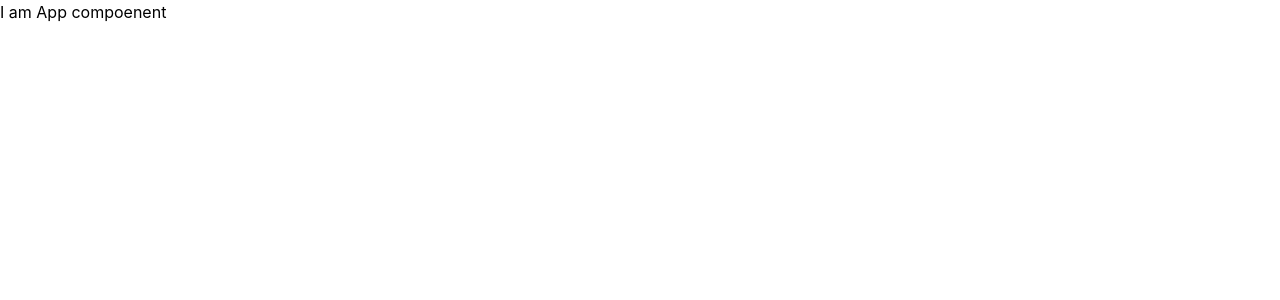
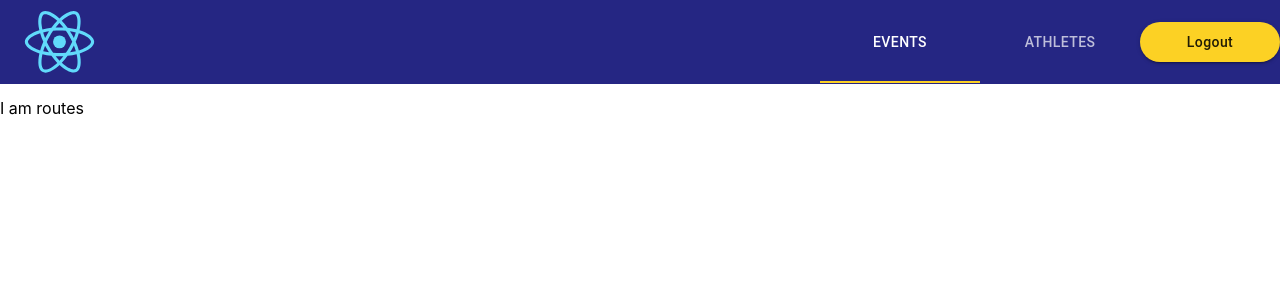
Before and after one commit to Hashamjavedofficial/events-app-frontend, a React (Create React App) app: page / in a window 1280 px wide. Shown: the top 300 px of the page. Built offline with nearby package versions, Linux system fonts and the light colour scheme.

Commit message:
Routes file added and navigation created

```diff
--- a/src/App.js
+++ b/src/App.js
@@ -3,8 +3,8 @@ import { ThemeProvider } from "@material-ui/core";
 import { BrowserRouter } from "react-router-dom";
 import { Provider } from "react-redux";
 
+import Routes from "./Routes";
 import { store } from "./store";
-
 import { theme } from "./utils/theme";
 
 function App() {
@@ -12,7 +12,7 @@ function App() {
     <Provider store={store}>
       <ThemeProvider theme={theme}>
         <BrowserRouter>
-          <h1>I am App compoenent</h1>
+          <Routes />
         </BrowserRouter>
       </ThemeProvider>
     </Provider>
--- /dev/null
+++ b/src/Routes.jsx
@@ -0,0 +1,12 @@
+import React from "react";
+
+import Layout from "./containers/layout";
+
+const Routes = (props) => {
+  return (
+    <Layout>
+      <h1>I am routes</h1>
+    </Layout>
+  );
+};
+export default Routes;
--- /dev/null
+++ b/src/components/Navbar/Navbar.Styles.js
@@ -0,0 +1,93 @@
+import { makeStyles } from "@material-ui/core/styles";
+
+export const navbarStyles = makeStyles((theme) => ({
+  toolbarMargin: {
+    ...theme.mixins.toolbar,
+    marginBottom: "3em",
+  },
+  logo: {
+    height: "6em",
+    [theme.breakpoints.down("md")]: {
+      height: "5em",
+    },
+    [theme.breakpoints.down("xs")]: {
+      height: "4em",
+    },
+  },
+  tabContainer: {
+    marginLeft: "auto",
+  },
+  tab: {
+    ...theme.typography.tab,
+    padding: "2.9em 0",
+    height: "3em",
+    borderBottom: "5px",
+    "&:hover": {
+      opacity: 1,
+    },
+  },
+  button: {
+    borderRadius: "30px",
+    ...theme.typography.estimate,
+    textTransform: "none",
+    height: "40px",
+    width: "10em",
+  },
+  buttonContainer: {
+    padding: 0,
+    "&:hover": {
+      backgroundColor: "transparent",
+    },
+  },
+  menu: {
+    backgroundColor: theme.palette.primary.main,
+    color: "white",
+    padding: "0",
+    marginTop: "4.15em",
+    borderRadius: 0,
+  },
+  menuItem: {
+    ...theme.typography.tab,
+    opacity: 0.7,
+    "&:hover": {
+      opacity: 1,
+      backgroundColor: theme.palette.primary.light,
+    },
+  },
+  menuIcon: {
+    height: "50px",
+    width: "50px",
+    color: "white",
+    [theme.breakpoints.down("md")]: {
+      height: "40px",
+      width: "40px",
+    },
+    [theme.breakpoints.down("xs")]: {
+      height: "30px",
+      width: "30px",
+    },
+  },
+  drawerIconContainer: {
+    marginLeft: "auto",
+    "$:hover": {
+      background: "transparent",
+    },
+  },
+  drawer: {
+    backgroundColor: theme.palette.primary.main,
+    color: "white",
+  },
+  drawerItem: {
+    ...theme.typography.tab,
+    opacity: 0.7,
+    "&:hover": {
+      opacity: 1,
+    },
+  },
+  drawerItemEstimate: {
+    backgroundColor: theme.palette.secondary.main,
+  },
+  appbar: {
+    zIndex: theme.zIndex.modal + 1,
+  },
+}));
--- /dev/null
+++ b/src/components/Navbar/Navbar.jsx
@@ -0,0 +1,183 @@
+import React, { useState, useEffect } from "react";
+import AppBar from "@material-ui/core/AppBar";
+import Toolbar from "@material-ui/core/Toolbar";
+import useScrollTrigger from "@material-ui/core/useScrollTrigger";
+import Tabs from "@material-ui/core/Tabs";
+import Tab from "@material-ui/core/Tab";
+import Button from "@material-ui/core/Button";
+import SwipeableDrawer from "@material-ui/core/SwipeableDrawer";
+import useMediaQuery from "@material-ui/core/useMediaQuery";
+import IconButton from "@material-ui/core/IconButton";
+import MenuIcon from "@material-ui/icons/Menu";
+import List from "@material-ui/core/List";
+import ListItem from "@material-ui/core/ListItem";
+import ListItemText from "@material-ui/core/ListItemText";
+import { useTheme } from "@material-ui/core/styles";
+import { Link } from "react-router-dom";
+
+import { navbarStyles } from "./Navbar.Styles";
+
+import logo from "../../logo.svg";
+
+function ElevationScroll(props) {
+  const { children } = props;
+
+  const trigger = useScrollTrigger({
+    disableHysteresis: true,
+    threshold: 0,
+  });
+
+  return React.cloneElement(children, {
+    elevation: trigger ? 4 : 0,
+  });
+}
+
+const Navbar = (props) => {
+  const classes = navbarStyles();
+  const theme = useTheme();
+  const matches = useMediaQuery(theme.breakpoints.down("md"));
+  const [openDrawer, setOpenDrawer] = useState(false);
+  const [value, setValue] = useState(0);
+
+  const iOS = process.browser && /iPad|iPhone|iPod/.test(navigator.userAgent);
+
+  useEffect(() => {
+    switch (window.location.pathname) {
+      case "/":
+        value !== 0 && setValue(0);
+        break;
+      case "/athletes":
+        value !== 1 && setValue(1);
+        break;
+      case "/revolution":
+        value !== 2 && setValue(2);
+        break;
+      case "/aboutus":
+        value !== 3 && setValue(3);
+        break;
+      case "/contactus":
+        value !== 4 && setValue(4);
+        break;
+      default:
+        break;
+    }
+    return () => {};
+  }, [value]);
+
+  const handleChange = (event, newValue) => {
+    setValue(newValue);
+  };
+
+  const tabs = (
+    <React.Fragment>
+      <Tabs
+        value={value}
+        onChange={handleChange}
+        className={classes.tabContainer}
+      >
+        <Tab className={classes.tab} component={Link} to={"/"} label="Events" />
+        <Tab
+          className={classes.tab}
+          component={Link}
+          to={"/athletes"}
+          label="Athletes"
+        />
+      </Tabs>
+      <Button
+        variant={"contained"}
+        color={"secondary"}
+        className={classes.button}
+        component={Link}
+        to={"/estimate"}
+      >
+        Logout
+      </Button>
+    </React.Fragment>
+  );
+  const drawer = (
+    <React.Fragment>
+      <SwipeableDrawer
+        disableBackdropTransition={!iOS}
+        disableDiscovery={iOS}
+        open={openDrawer}
+        onClose={() => setOpenDrawer(false)}
+        onOpen={() => setOpenDrawer(true)}
+        classes={{ paper: classes.drawer }}
+      >
+        <Toolbar className={classes.logo} />
+        <List disablePadding>
+          <ListItem
+            className={classes.drawerItem}
+            divider
+            button
+            component={Link}
+            selected={value === 0}
+            to={"/"}
+            onClick={() => {
+              setOpenDrawer(false);
+              setValue(0);
+            }}
+          >
+            <ListItemText>Events</ListItemText>
+          </ListItem>
+          <ListItem
+            className={classes.drawerItem}
+            divider
+            button
+            selected={value === 1}
+            component={Link}
+            to={"/athletes"}
+            onClick={() => {
+              setOpenDrawer(false);
+              setValue(1);
+            }}
+          >
+            <ListItemText>Athletes</ListItemText>
+          </ListItem>
+          <ListItem
+            className={classes.drawerItemEstimate}
+            divider
+            button
+            // component={Link}
+            // to={"/estimate"}
+            onClick={() => setOpenDrawer(false)}
+          >
+            <ListItemText className={classes.drawerItem}>Logout</ListItemText>
+          </ListItem>
+        </List>
+      </SwipeableDrawer>
+      <IconButton
+        onClick={() => {
+          setOpenDrawer(!openDrawer);
+        }}
+        disableRipple
+        className={classes.drawerIconContainer}
+      >
+        <MenuIcon className={classes.menuIcon} />
+      </IconButton>
+    </React.Fragment>
+  );
+  return (
+    <React.Fragment>
+      <ElevationScroll>
+        <AppBar position={"fixed"} className={classes.appbar}>
+          <Toolbar disableGutters>
+            <Button
+              disableRipple
+              component={Link}
+              to={"/"}
+              className={classes.buttonContainer}
+              onClick={() => setValue(0)}
+            >
+              <img src={logo} alt="Company logo" className={classes.logo} />
+            </Button>
+            {matches ? drawer : tabs}
+          </Toolbar>
+        </AppBar>
+      </ElevationScroll>
+      <Toolbar className={classes.logo}></Toolbar>
+    </React.Fragment>
+  );
+};
+
+export default Navbar;
--- /dev/null
+++ b/src/containers/layout.jsx
@@ -0,0 +1,13 @@
+import React, { Fragment } from "react";
+
+import Navbar from "../components/Navbar/Navbar";
+const Layout = (props) => {
+  return (
+    <Fragment>
+      <Navbar />
+      {props.children}
+    </Fragment>
+  );
+};
+
+export default Layout;
```
